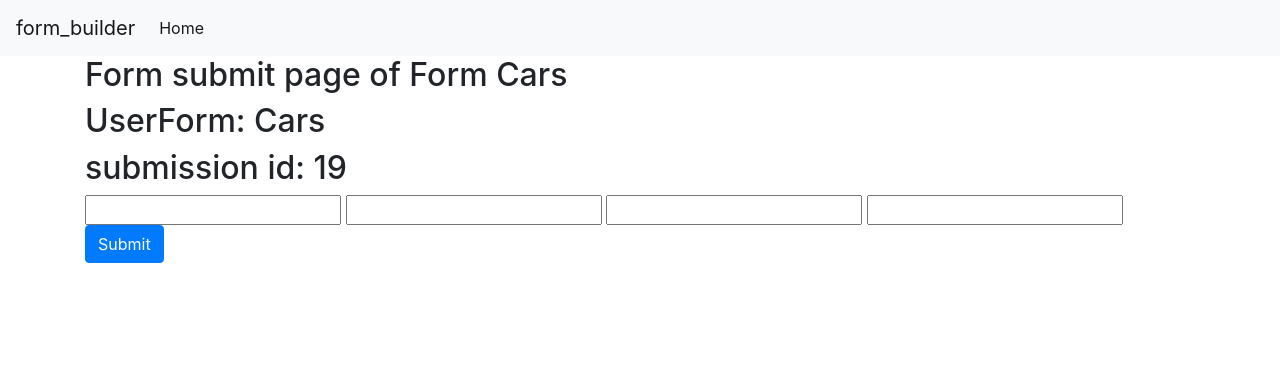
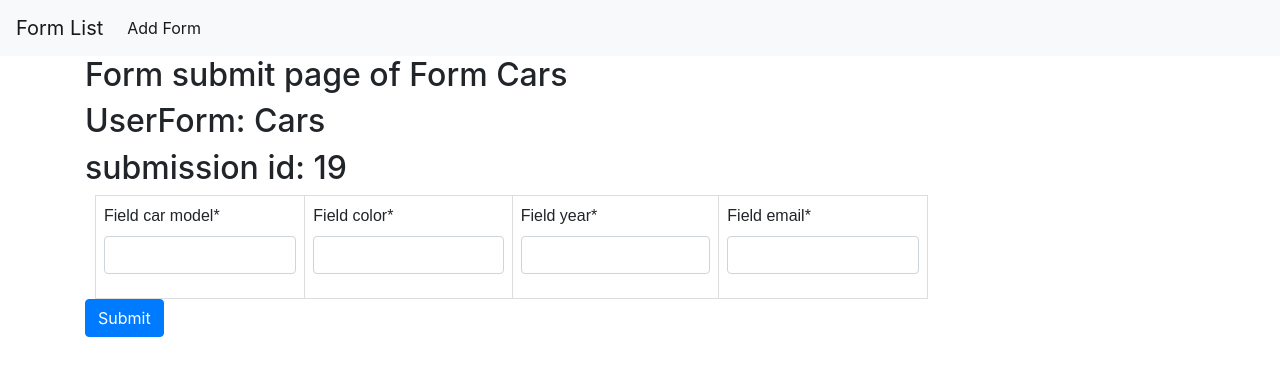
Before and after one commit to YardenKatz/form_builder, a Django app: page /form_builder/form_submit/12 in a window 1280 px wide. Shown: the top 376 px of the page. Run offline with Django 3.2, Linux system fonts and the light colour scheme; data comes from the database, SQL or seed files in the repository; both versions use the stored data as it was after the commit; some libraries are stand-ins or nearby versions.

Commit message:
submission works, fixed visualisations

```diff
--- a/form_creator/templates/form_submit.html
+++ b/form_creator/templates/form_submit.html
@@ -1,8 +1,6 @@
 {% extends 'base.html' %}
-<!-- {% load crispy_forms_tags %} -->
-<!-- {% load staticfiles %} -->
-<table class="col-md-9" style="margin-left: 10px;">
-<!-- {{ formset.management_form|crispy }} -->
+{% load crispy_forms_tags %}
+{% load staticfiles %}
 
 {% block title %}
 	{{ name }} submit
@@ -16,14 +14,42 @@
 
 	<form method="POST">
 		{% csrf_token %}
-		{% for field in form.get_data_fields %}
-			<!-- <tr class="{% cycle 'row1' 'row2' %} formset_row-{{ formset.prefix }}"> -->
+
+	<table class="col-md-9" style="margin-left: 10px;">
+			{{ formset.management_form|crispy }}
+
 			<tr>
+				{% for field in form.get_data_fields %}
+
+						<td>
+							<!-- {# Include the hidden fields in the form #}
+							{% if forloop.first %}
+								{% for hidden in form.hidden_fields %}
+									{{ hidden }}
+								{% endfor %}
+							{% endif %} -->
+							<!-- {{ field.errors.as_ul }} -->
+							{{ field|as_crispy_field }}
+						</td>
+
+						{% endfor %}
+			</tr>
+
+			</table>
+<!--
+		<tr>
+			{% for field in form.get_data_fields %}
+				<th>{{ field.label }}</th>
+			{% endfor %}
+		</tr>
+		<tr>
+			{% for field in form.get_data_fields %}
+				<td>{{ field }}</td>
+			{% endfor %}
+		</tr> -->
 			<!-- TODO: change to correct label -->
 				<!-- {{ field.label_tag}}  -->
-				<td>{{ field }}</td>
-			{% endfor %}
-		</tr>
+			<!--	<td>{{ field }}</td> -->
 		<button type="submit" class="btn btn-primary">Submit</button>
 	</form>
 
--- a/wix_form_builder/templates/base.html
+++ b/wix_form_builder/templates/base.html
@@ -35,7 +35,7 @@
   <body>
     <header>
 		<nav class="navbar navbar-expand-lg navbar-light bg-light">
-			<a class="navbar-brand" href="/">form_builder</a>
+			<a class="navbar-brand" href="/form_builder/">Form List</a>
 			<button class="navbar-toggler" type="button" data-toggle="collapse" data-target="#navbarSupportedContent" aria-controls="navbarSupportedContent" aria-expanded="false" aria-label="Toggle navigation">
 				<span class="navbar-toggler-icon"></span>
 			</button>
@@ -43,7 +43,7 @@
 			<div class="collapse navbar-collapse" id="navbarSupportedContent">
 				<ul class="navbar-nav mr-auto">
 				<li class="nav-item active">
-					<a class="nav-link" href="/">Home <span class="sr-only">(current)</span></a>
+					<a class="nav-link" href="/form_builder/create">Add Form <span class="sr-only">(current)</span></a>
 				</li>
 			</div>
 		</nav>
```
Also changed, not shown: db.sqlite3.
